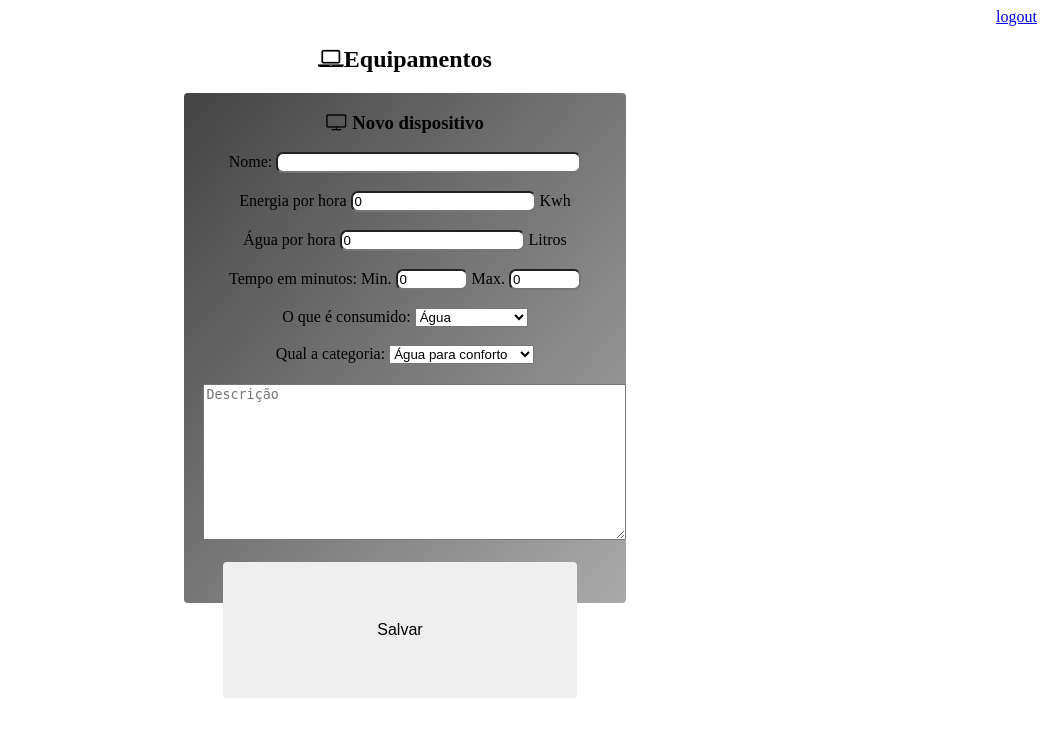
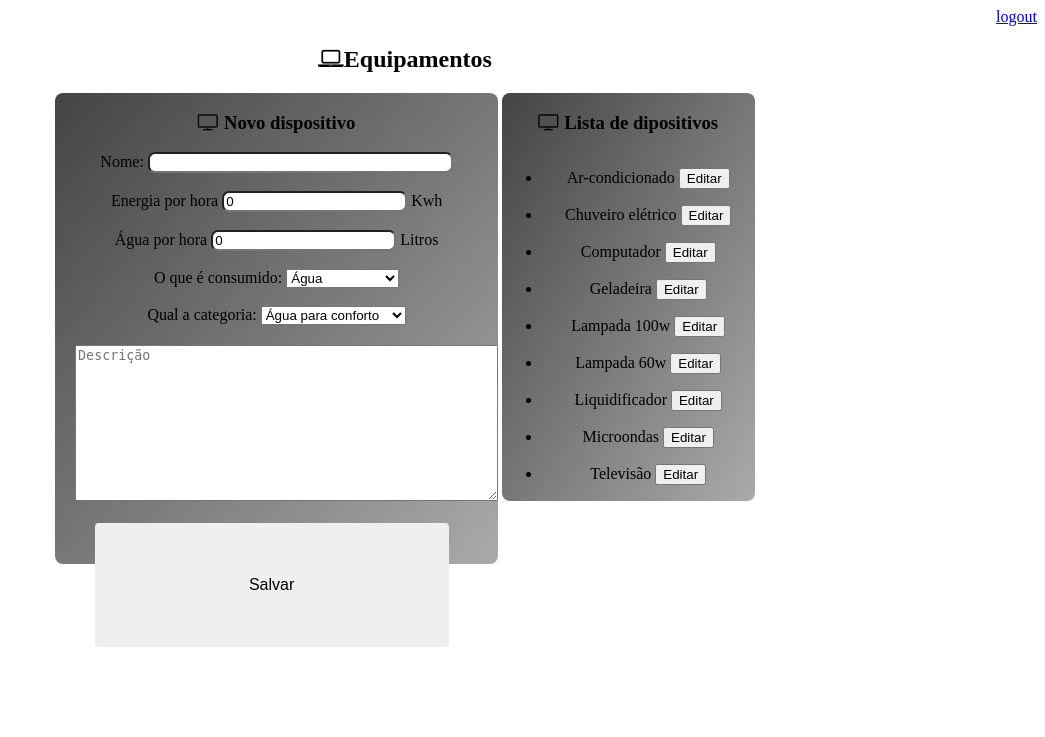
Before and after one commit to reduPKR/projeto_casa_python, a Django app: page /equipamentos/ in a window 1280 px wide. Shown: the top 737 px of the page, without its empty margins (235-1280 px from the left). Run offline with Django 3.2, Linux system fonts and the light colour scheme; data comes from the database, SQL or seed files in the repository; data that the repository does not hold is empty.

Commit message:
Arrumei os equipamentos e cadastrei alguns

```diff
--- a/projeto_casa/core/models.py
+++ b/projeto_casa/core/models.py
@@ -26,13 +26,11 @@
 
 class Equipamento(models.Model):
     tipo_consumo = models.ForeignKey(TipoConsumo,on_delete=models.CASCADE)
-    tipo_equipamnto = models.ForeignKey(TipoEquipamento,on_delete=models.CASCADE)
+    tipo_equipamento = models.ForeignKey(TipoEquipamento,on_delete=models.CASCADE)
     nome = models.CharField(max_length=50)
     descricao = models.CharField(max_length=500, null=True)
     consumo_agua = models.FloatField()
     consumo_energia = models.FloatField()
-    tempo_uso_min = models.IntegerField();
-    tempo_uso_max = models.IntegerField();
 
     class Meta:
         db_table = 'equipamento'
@@ -55,6 +53,11 @@
     saida = models.ForeignKey(Saida, on_delete=models.CASCADE)
     equipamento = models.ForeignKey(Equipamento, on_delete=models.CASCADE)
     essencial = models.BooleanField()
+
+    tempo_min_semana = models.IntegerField()
+    tempo_max_semana = models.IntegerField()
+    tempo_min_feriado = models.IntegerField()
+    tempo_max_feriado = models.IntegerField()
 
     class Meta:
         db_table = 'comodo_saida'
--- a/projeto_casa/core/pages/gerador_testes/views.py
+++ b/projeto_casa/core/pages/gerador_testes/views.py
@@ -53,7 +53,7 @@
     return redirect('/configurar/')
 
 def Equipamentos(request):
-    equipamentos = Equipamento.objects.all()
+    equipamentos = Equipamento.objects.all().order_by('nome')
     consumos = TipoConsumo.objects.all()
     tipoEquipamentos = TipoEquipamento.objects.all()
 
@@ -71,22 +71,21 @@
         nome = request.POST.get('nome')
         consumo_energia = request.POST.get('energia')
         consumo_agua = request.POST.get('agua')
-        tempo_uso_min = request.POST.get('tempo_min')
-        tempo_uso_max = request.POST.get('tempo_max')
         descricao = request.POST.get('descricao')
-        tipo_consumo = request.POST.get('consumo')
-        tipo_equipamnto = request.POST.get('tipoEquipamento')
+
+        consumo_id = request.POST.get('consumo')
+        tipo_consumo = TipoConsumo.objects.filter(id=consumo_id).first()
+        equipamento_id = request.POST.get('tipoEquipamento')
+        tipo_equipamento = TipoEquipamento.objects.filter(id=equipamento_id).first()
 
         if nome:
             Equipamento.objects.create(
                 nome = nome,
                 consumo_energia = consumo_energia,
                 consumo_agua = consumo_agua,
-                tempo_uso_min = tempo_uso_min,
-                tempo_uso_max = tempo_uso_max,
                 descricao = descricao,
                 tipo_consumo = tipo_consumo,
-                tipo_equipamnto = tipo_equipamnto
+                tipo_equipamento = tipo_equipamento
             )
 
     return redirect('/equipamentos/')
--- a/projeto_casa/static/css/style.css
+++ b/projeto_casa/static/css/style.css
@@ -38,7 +38,7 @@
 }
 
 .box {
-    border-radius: 4px;
+    border-radius: 8px;
     width: 20%;
     min-width: 50px;
     min-height: 200px;
@@ -49,7 +49,7 @@
 .box-form {
     align-content: flex-start;
     justify-content: start;
-    border-radius: 4px;
+    border-radius: 8px;
     width: 35%;
     min-width: 400px;
     min-height: 150px;
--- a/projeto_casa/templates/gerador_testes/equipamento.html
+++ b/projeto_casa/templates/gerador_testes/equipamento.html
@@ -12,21 +12,16 @@
             <input type="number" name="energia" min="0" step="5" value="0"/> Kwh<br><br>
             <label>Água por hora</label>
             <input type="number" name="agua" min="0" step="5" value="0"/> Litros<br><br>
-            <label>Tempo em minutos: </label>
-            <label>Min. </label>
-            <input type="number" name="tempo_min" min="0" min="1" max="1440" step="5" value="0"/>
-            <label>Max. </label>
-            <input type="number" name="tempo_max" min="0" min="1" max="1440" step="5" value="0"/><br><br>
             <label>O que é consumido: </label>
-            <select name='consumo' value='1'>
+            <select name="consumo" value='1'>
                 {% for item in consumos %}
-                    <option values= {{ item.id }}> {{ item.nome }} </option>
+                    <option value={{ item.id }}> {{ item.nome }} </option>
                 {% endfor %}
             </select><br><br>
             <label>Qual a categoria: </label>
             <select name='tipoEquipamento' value='1'>
                 {% for item in tipoEquipamentos %}
-                    <option values= {{ item.id }}> {{ item.nome }} </option>
+                    <option value= {{ item.id }}> {{ item.nome }} </option>
                 {% endfor %}
             </select>
             <textarea name="descricao" rows="10" cols="50" maxlength="500" placeholder="Descrição"></textarea>
@@ -41,7 +36,8 @@
             {% for item in equipamentos %}
             <ul>
                 <li>
-                    {{item.nome}}
+                    {{ item.nome }}
+                    <button > Editar</button>
                 </li>
             </ul>
             {% endfor %}
```
Also changed, not shown: projeto_casa/core/migrations/0006_auto_20200804_2027.py (added), projeto_casa/core/migrations/0007_auto_20200804_2319.py (added), projeto_casa/db.sqlite3.
